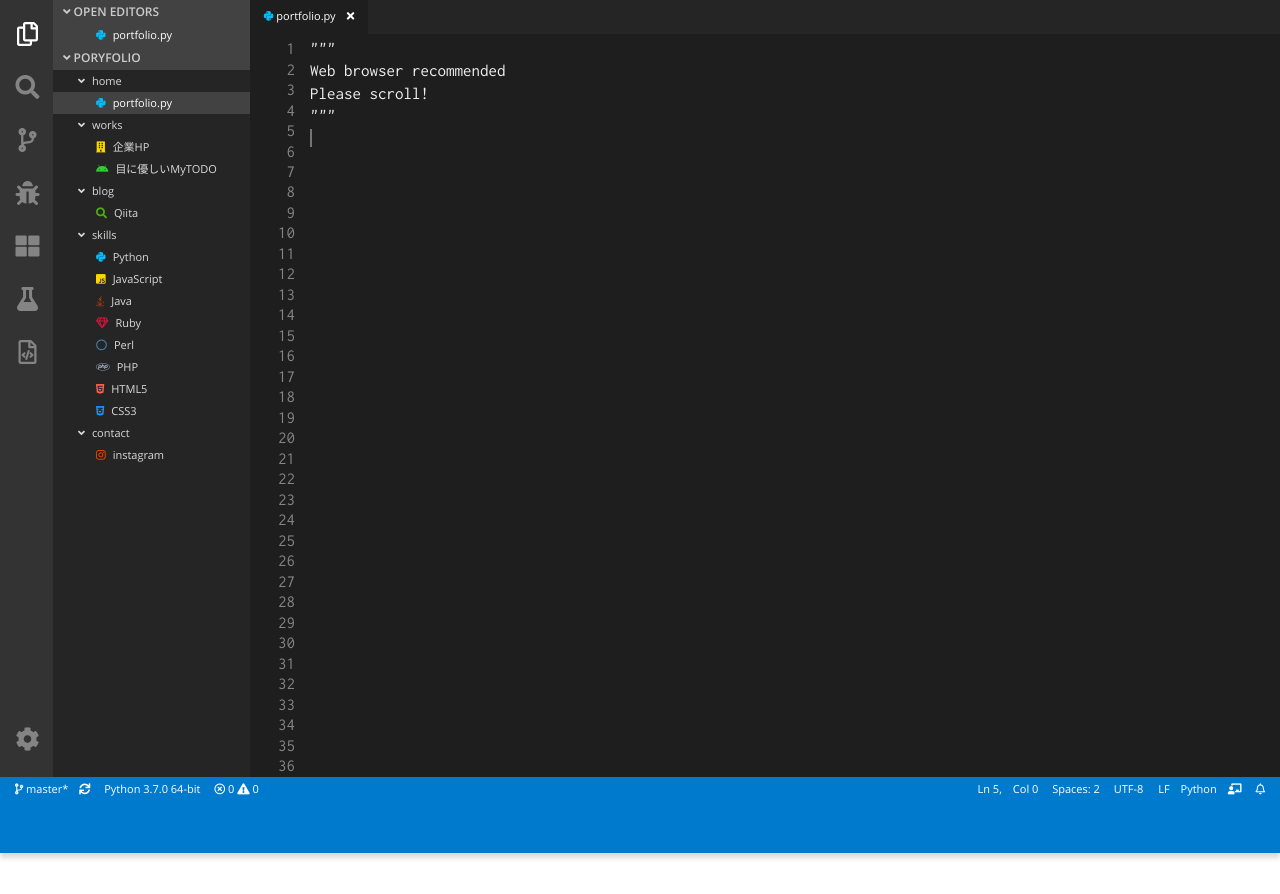
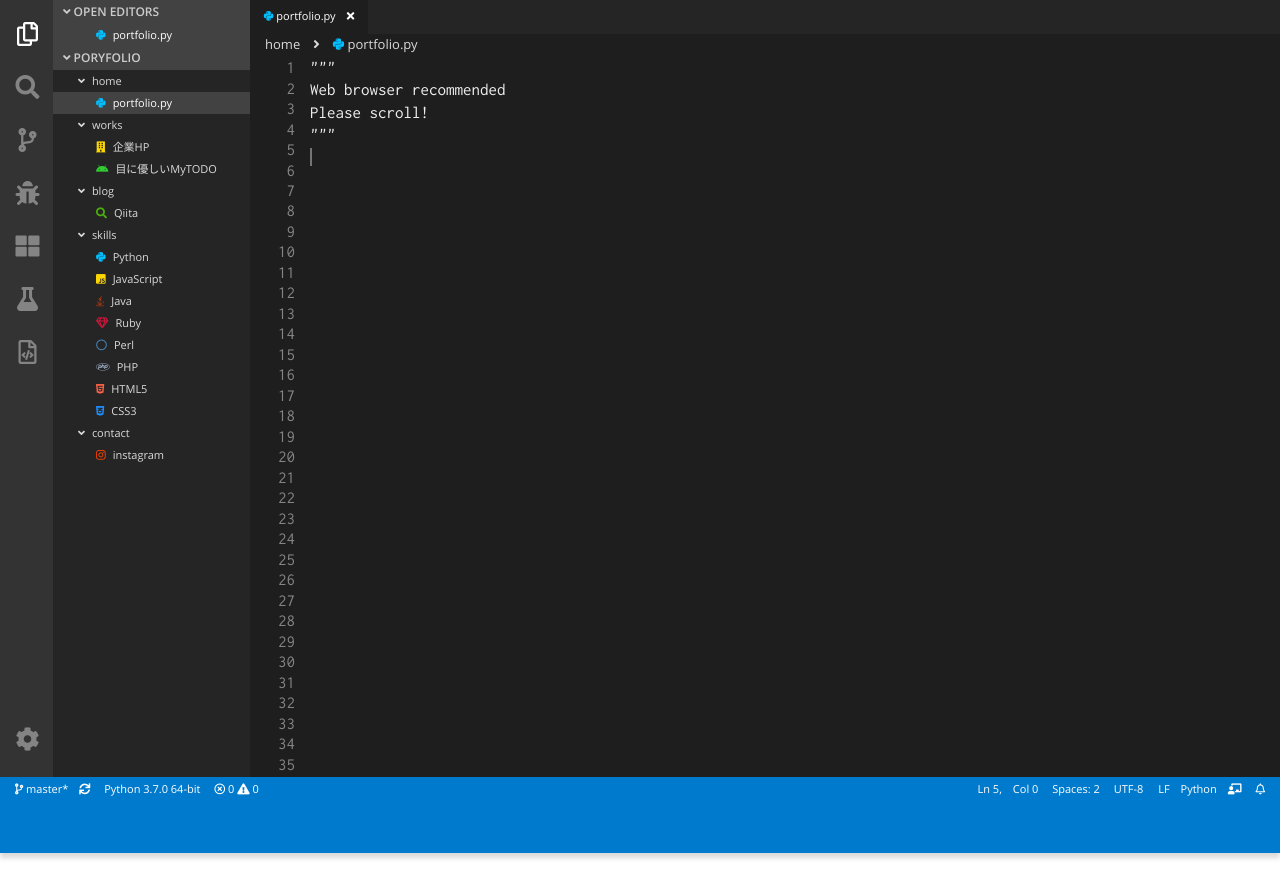
Before and after one commit to ryota-shimajiri/portfolio, a plain HTML site: page index.html in a window 1280 px wide. Shown: the top 894 px of the page. Drawn offline with Linux system fonts and the light colour scheme.

Commit message:
カレントディレクトリ表示の追加

```diff
--- a/css/style.css
+++ b/css/style.css
@@ -176,6 +176,13 @@ body {
     #home .main .tabs {
       width: 100%;
       background: #252526;}
+    #home .main .current_directory {
+      font-family: 'Open Sans', sans-serif;
+      font-size: 13px;
+      padding-left: 15px;
+      width: 100%;
+      color: #DADADA;
+      background: #1e1e1e;}
       #home .main .tabs .tab {
         font-family: 'Open Sans', sans-serif;
         font-size: 11px;
--- a/index.html
+++ b/index.html
@@ -66,6 +66,9 @@
           </span>
         </div>
       </div>
+      <div class="current_directory">
+        home　<i class="fas fa-angle-right"></i>　<i class="fab fa-python" id="python"></i> portfolio.py
+      </div>
       <div class="body">
         <div class="lines">
           <p>1</p><p>2</p><p>3</p><p>4</p><p>5</p><p>6</p><p>7</p><p>8</p><p>9</p><p>10</p>
```
